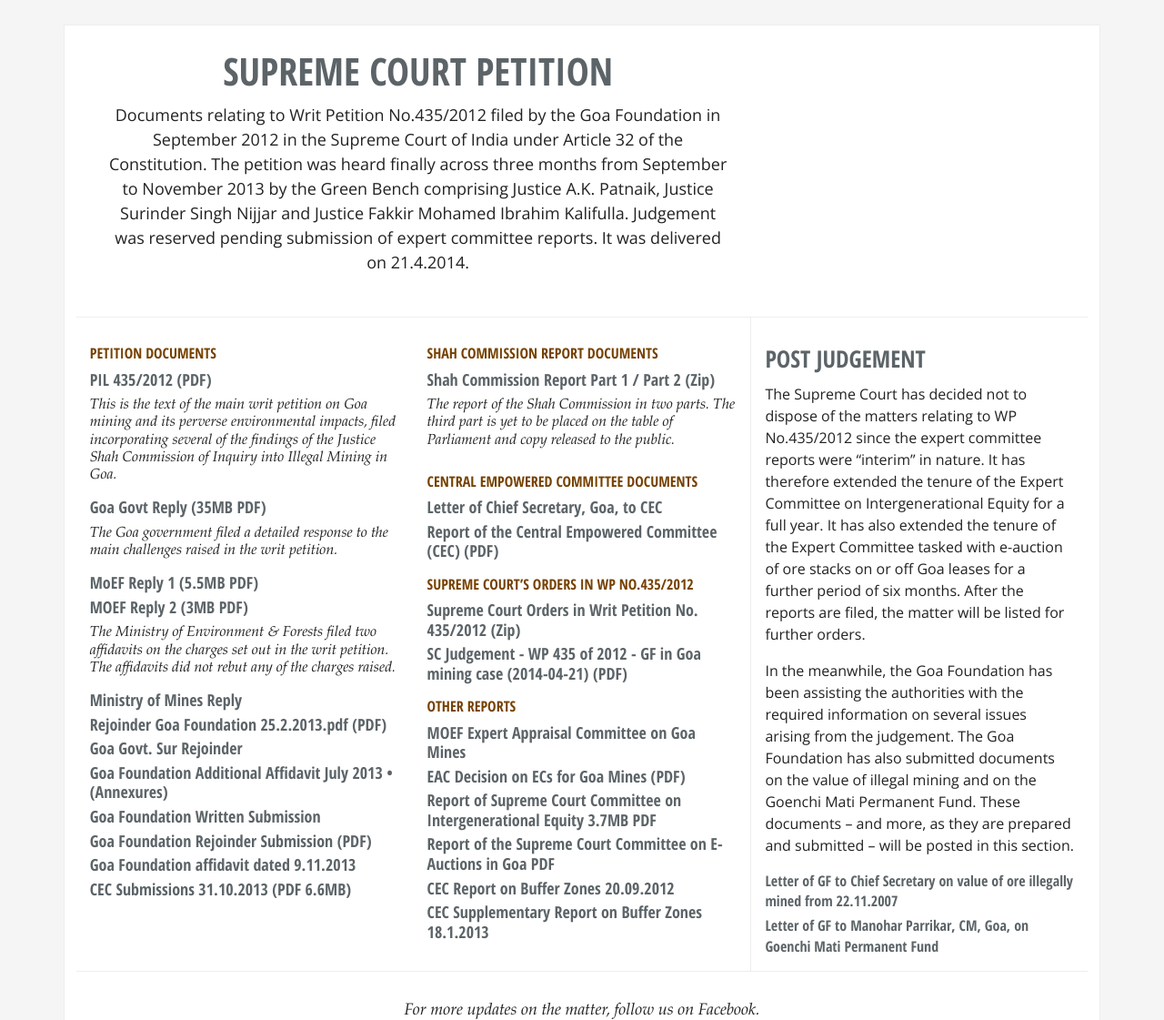
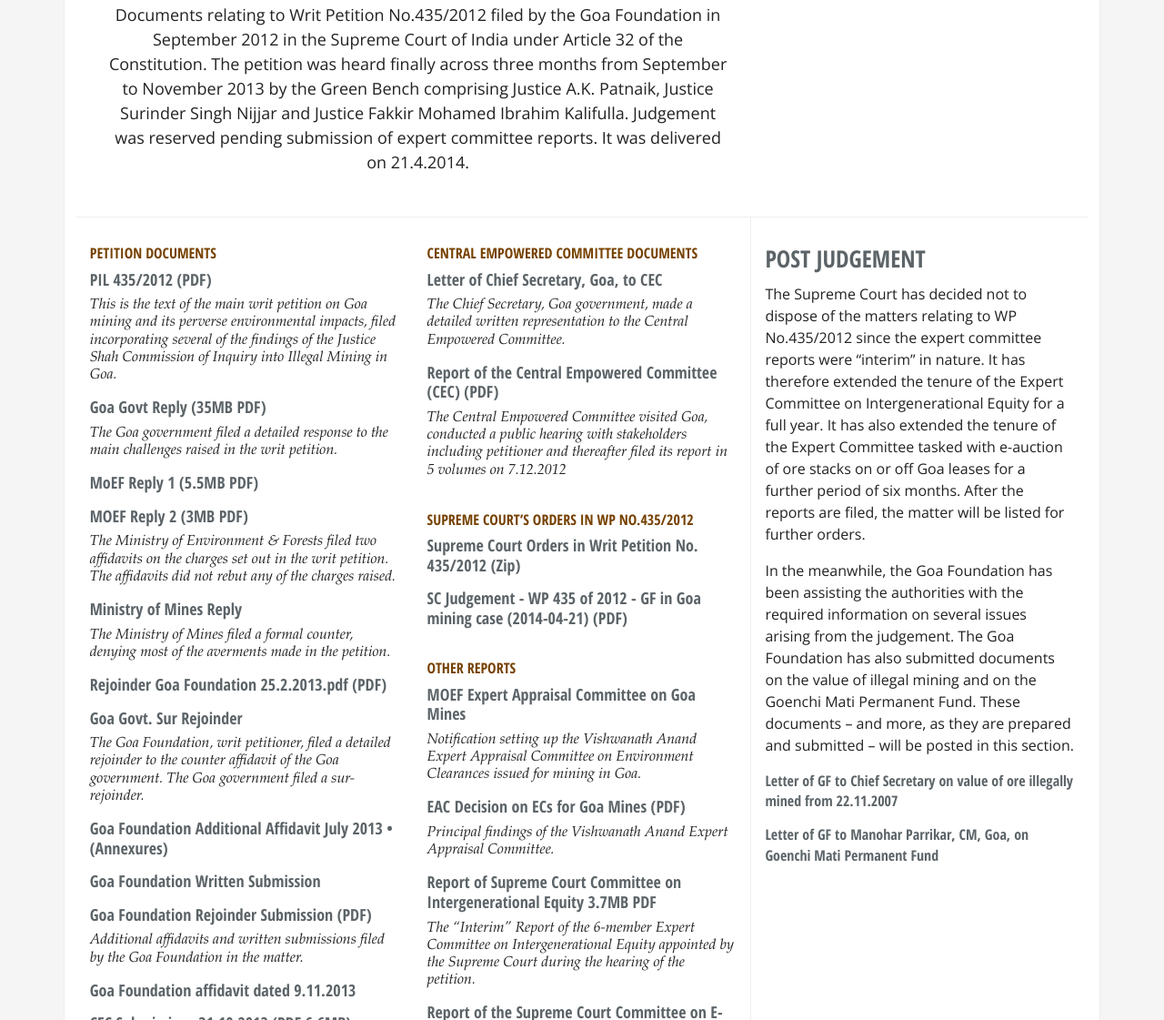
Before and after one commit to HashCookies/gf-mining, a plain HTML site: page index.html in a window 1280 px wide. Shown: the part 1679-2800 px from the top of the page at 91% size. Drawn offline with nearby package versions, Linux system fonts and the light colour scheme.

Commit message:
filling in data

```diff
--- a/css/main.scss
+++ b/css/main.scss
@@ -327,12 +327,8 @@ body {
 
 }
 
-#masthead {
-
-}
-
 .section {
-	margin-top: 50px;
+	margin-top: 40px;
 	margin-bottom: 50px;
 }
 
@@ -407,7 +403,6 @@ h3 {
     width: 60%;
     float: right;
     margin-top: 100px;
-    margin-bottom: 100px;
 }
 
 #intro p {
@@ -494,7 +489,7 @@ h3 {
 		li {
 			list-style: none;
 			font-size: 16px;
-			margin-bottom: 5px;
+			margin-bottom: 15px;
 			h5 {
 				font-size: 18px;
 				margin-bottom: 5px;
@@ -505,7 +500,6 @@ h3 {
 				font-style: italic;
 				font-family: $serif;
 				line-height: 120%;
-				margin-bottom: 10px;
 				margin-top: 3px;
 				display: inline-block;
 			}
@@ -514,17 +508,22 @@ h3 {
 	.meta {
 		border-top: 1px solid $bc;
 		margin-top: 0px;
-		padding: 50px 0 0px;
+		padding: 30px 0 0px;
 		font-family: $serif;
 		font-style: italic;
+		height: 100%;
 	}
 	.row {
 		margin-top: 30px;
 		border-top: 1px solid $bc;
 		padding-top: 0px;
-		div {
+		.col-md-4 {
 			padding-top: 30px;
 		}
+	}
+	.unit {
+
+		margin-bottom: 35px;
 	}
 }
 
@@ -538,7 +537,6 @@ h3 {
 	ul {
 		li {
 			font-size: 18px;
-			margin-bottom: 5px;
 			font-family: $sansCond;
 			color: $muteBlue;
 		}
--- a/index.html
+++ b/index.html
@@ -71,6 +71,7 @@
             	<div class="clearfix"></div>
             	<div class="row">
 		            	<div class="col-md-4 list">
+		            		<div class="unit">
 			            		<h4>Petition documents</h4>
 			            		<ul>
 				            		<li>
@@ -84,18 +85,25 @@
 				            		<li><h5>MOEF Reply 2 (3MB PDF)</h5>
 				            			<span>The Ministry of Environment & Forests filed two affidavits on the charges set out in the writ petition. The affidavits did not rebut any of the charges raised.</span>
 				            		</li>
-			            		<li><h5>Ministry of Mines Reply</h5></li>
+				            		<li><h5>Ministry of Mines Reply</h5>
+				            			<span>The Ministry of Mines filed a formal counter, denying most of the averments made in the petition.</span>
+				            		</li>
 				            		<li><h5>Rejoinder Goa Foundation 25.2.2013.pdf (PDF)</h5></li>
-			            		<li><h5>Goa Govt. Sur Rejoinder</h5></li>
+				            		<li><h5>Goa Govt. Sur Rejoinder</h5>
+				            			<span>The Goa Foundation, writ petitioner, filed a detailed rejoinder to the counter affidavit of the Goa government. The Goa government filed a sur-rejoinder.</span>
+				            		</li>
 				            		<li><h5>Goa Foundation Additional Affidavit July 2013 • (Annexures)</h5></li>
 				            		<li><h5>Goa Foundation Written Submission</h5></li>
-			            		<li><h5>Goa Foundation Rejoinder Submission (PDF)</h5></li>
+				            		<li><h5>Goa Foundation Rejoinder Submission (PDF)</h5>
+				            			<span>Additional affidavits and written submissions filed by the Goa Foundation in the matter.</span>
+				            		</li>
 				            		<li><h5>Goa Foundation affidavit dated 9.11.2013</h5></li>
-			            		<li><h5>CEC Submissions 31.10.2013 (PDF 6.6MB)</h5></li>
+				            		<li><h5>CEC Submissions 31.10.2013 (PDF 6.6MB)</h5>
+				            			<span>Copy of the written submissions made by the CEC during the hearings.</span>
+				            		</li>
 			            		</ul>
 		            		</div>
-
-		            	<div class="col-md-4 list">
+		            		<div class="unit">
 			            		<h4>Shah Commission Report documents</h4>
 			            		<ul>
 			            			<li>
@@ -103,25 +111,42 @@
 			            				<span>The report of the Shah Commission in two parts. The third part is yet to be placed on the table of Parliament and copy released to the public.</span>
 			            			</li>
 			            		</ul>
-		            		<h4>Central Empowered Committee documents</h4>
+		            		</div>
+		            	</div>
+
+		            	<div class="col-md-4 list">
+
+		            		<div class="unit"><h4>Central Empowered Committee documents</h4>
 		            		<ul>
-		            			<li><h5>Letter of Chief Secretary, Goa, to CEC</h5></li>
-		            			<li><h5>Report of the Central Empowered Committee (CEC) (PDF)</h5></li>
-		            		</ul>
-		            		<h4>Supreme Court’s Orders in WP No.435/2012</h4>
+		            			<li><h5>Letter of Chief Secretary, Goa, to CEC</h5>
+		            				<span>The Chief Secretary, Goa government, made a detailed written representation to the Central Empowered Committee.</span>
+		            			</li>
+		            			<li><h5>Report of the Central Empowered Committee (CEC) (PDF)</h5>
+		            				<span>The Central Empowered Committee visited Goa, conducted a public hearing with stakeholders including petitioner and thereafter filed its report in 5 volumes on 7.12.2012</span>
+		            			</li>
+		            		</ul></div>
+		            		<div class="unit"><h4>Supreme Court’s Orders in WP No.435/2012</h4>
 		            		<ul>
 		            			<li><h5>Supreme Court Orders in Writ Petition No. 435/2012 (Zip)</h5></li>
 		            			<li><h5>SC Judgement - WP 435 of 2012 - GF in Goa mining case (2014-04-21) (PDF)</h5></li>
-		            		</ul>
-		            		<h4>Other Reports</h4>
+		            		</ul></div>
+		            		<div class="unit"><h4>Other Reports</h4>
 		            		<ul>
-		            			<li><h5>MOEF Expert Appraisal Committee on Goa Mines</h5></li>
-		            			<li><h5>EAC Decision on ECs for Goa Mines (PDF)</h5></li>
-		            			<li><h5>Report of Supreme Court Committee on Intergenerational Equity 3.7MB PDF</h5></li>
-		            			<li><h5>Report of the Supreme Court Committee on E-Auctions in Goa PDF</h5></li>
+		            			<li><h5>MOEF Expert Appraisal Committee on Goa Mines</h5>
+		            				<span>Notification setting up the Vishwanath Anand Expert Appraisal Committee on Environment Clearances issued for mining in Goa.</span>
+		            			</li>
+		            			<li><h5>EAC Decision on ECs for Goa Mines (PDF)</h5>
+		            				<span>Principal findings of the Vishwanath Anand Expert Appraisal Committee. </span>
+		            			</li>
+		            			<li><h5>Report of Supreme Court Committee on Intergenerational Equity 3.7MB PDF</h5>
+		            				<span>The “Interim” Report of the 6-member Expert Committee on Intergenerational Equity appointed by the Supreme Court during the hearing of the petition.</span>
+		            			</li>
+		            			<li><h5>Report of the Supreme Court Committee on E-Auctions in Goa PDF</h5>
+		            				<span>The “Interim” Report of the 3-member Expert Committee on E-Auction of Ore, appointed by the Supreme Court during the hearing of the petition</span>
+		            			</li>
 		            			<li><h5>CEC Report on Buffer Zones 20.09.2012</h5></li>
 		            			<li><h5>CEC Supplementary Report on Buffer Zones 18.1.2013</h5></li>
-		            		</ul>
+		            		</ul></div>
 		            	</div>
 
 	            	<div class="col-md-4 post-judgement">
```
Also changed, not shown: css/main.css. Lines whose indentation alone changed are shown as unchanged.
